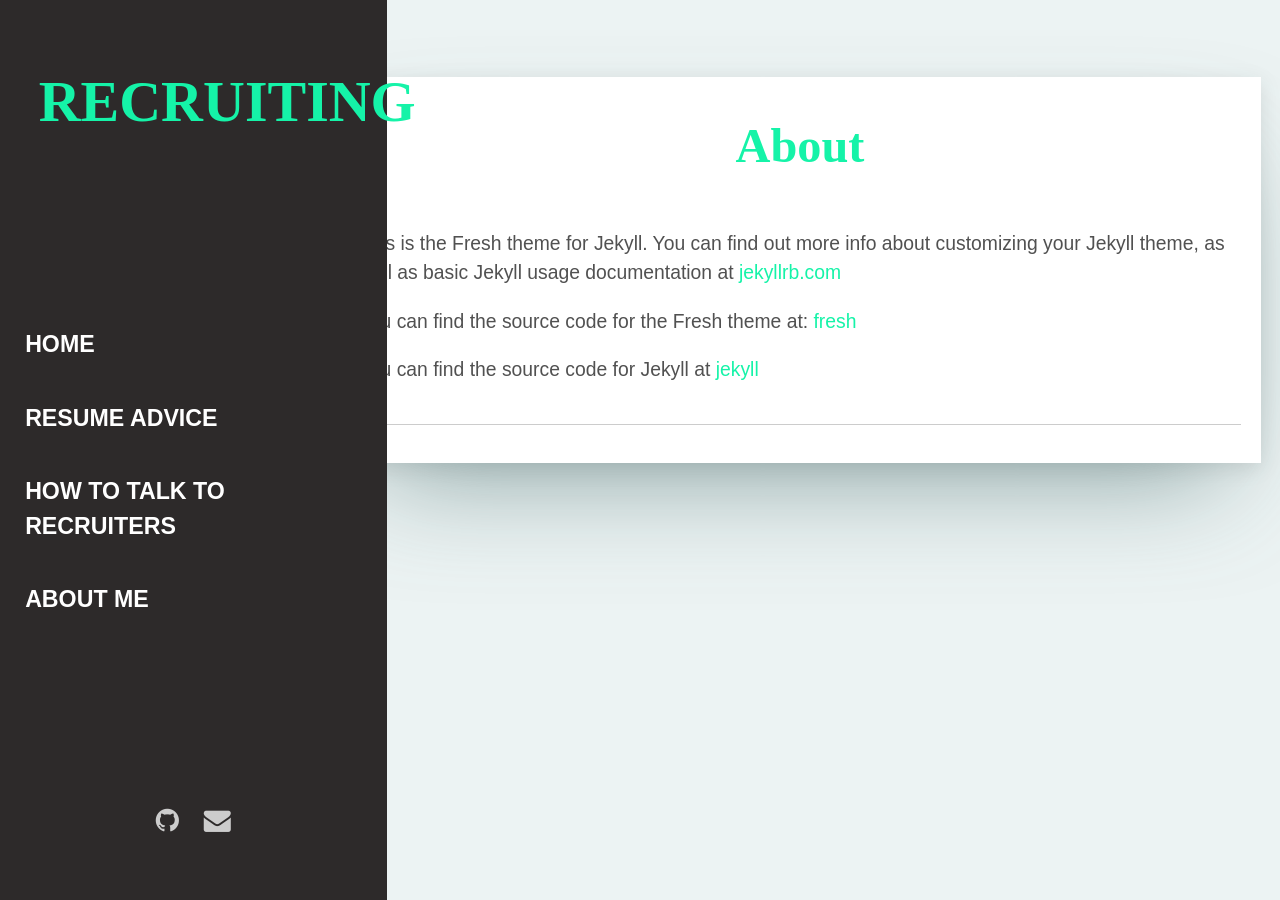
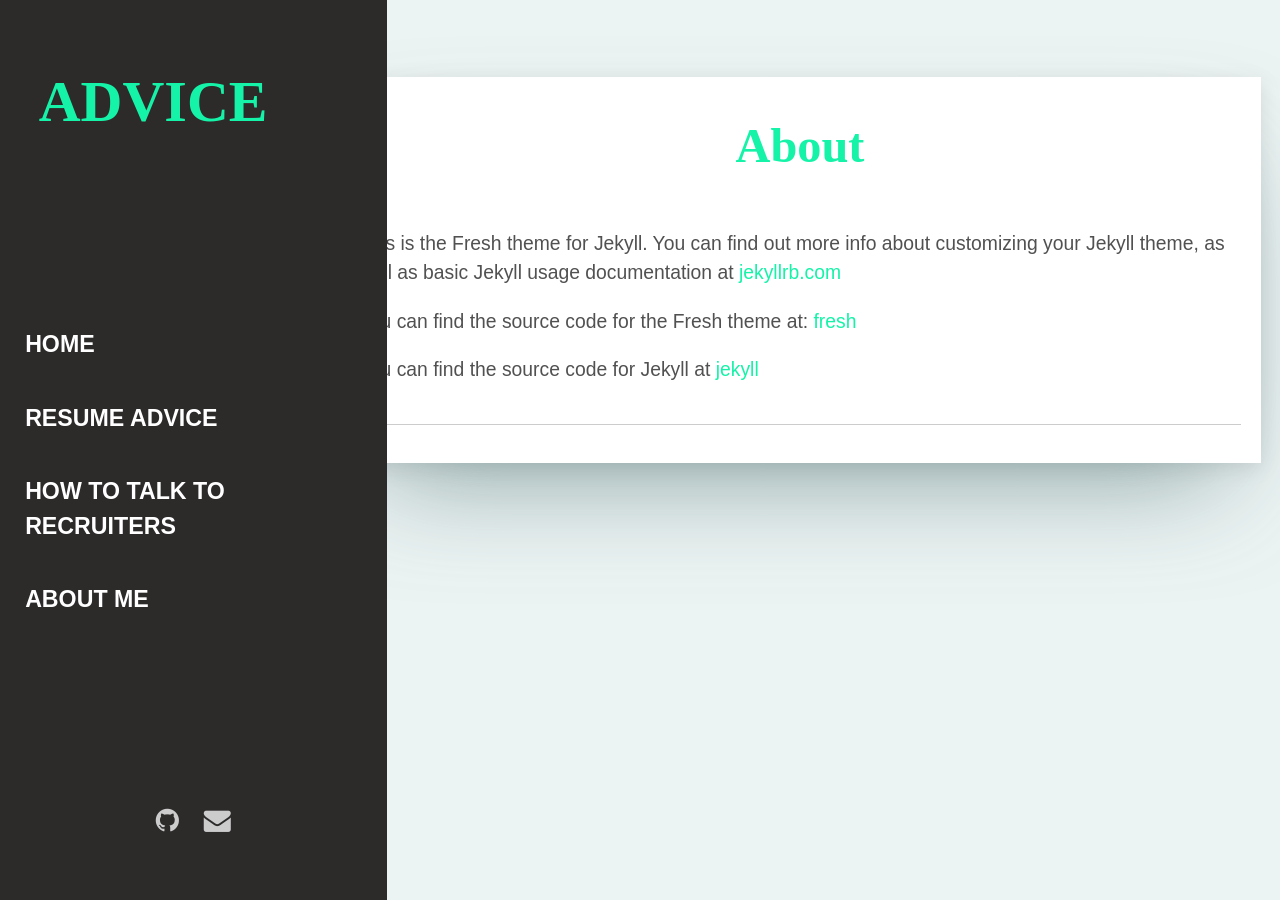
Before and after one commit to shannonphu/blog, a Jekyll site: the page built from _pages/about.html, in a window 1280 px wide. Built offline with Jekyll 4.4.1, drawn with Linux system fonts in a browser that asks for light colours; nearby versions of some CDN libraries; some web fonts are replaced.

Commit message:
change configs

```diff
--- a/_config.yml
+++ b/_config.yml
@@ -1,17 +1,12 @@
 # Profile information
-name: Recruiting
-title: Recruiting
+name: Advice
+title: Advice
 description: > # this means to ignore newlines until "baseurl:"
   Job hunting can be overwhelming. This site aims to give advice on job hunting for software engineering internships/jobs.
 permalink: ':title/'
 
 # Social
-facebook: #Add your Facebook
-twitter: #Add your Twitter
-google-plus: #Add your Google+
 github: shannonphu
-
-# Contact form
 email: shannonphu@gmail.com
 
 # Comments
--- a/_includes/sidebar.html
+++ b/_includes/sidebar.html
@@ -2,7 +2,7 @@
 
 	<div class="sidebar-container">
 		<div class="sidebar-logo">
-			<a href="{{site.baseurl}}/" class="logo">{% if site.name %}{{site.name}}{% else %}Fresh{% endif %}</a>
+			<a href="{{site.baseurl}}/" class="logo">{% if site.name %}{{site.name}}{% else %}Advice{% endif %}</a>
 		</div>
 
 		<menu class="sidebar-menu">
```
